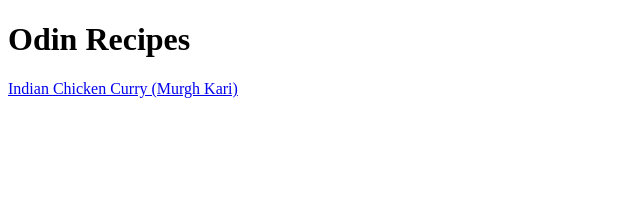
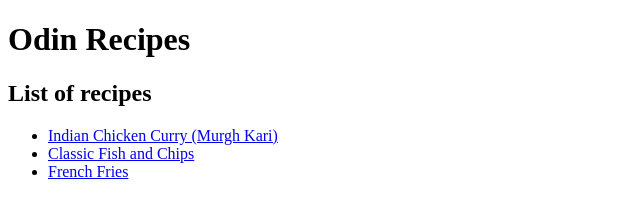
Before and after one commit to HuTrainningGit/odin-recipes, a plain HTML site: page index.html in a window 1280 px wide. Shown: the whole page, without its empty margins (0-640 px from the left). Drawn offline with Linux system fonts and the light colour scheme.

Commit message:
Update index.html

```diff
--- a/index.html
+++ b/index.html
@@ -6,6 +6,20 @@
     </head>
     <body>
         <h1>Odin Recipes</h1>
-        <a href="recipes/murgh-kari.html">Indian Chicken Curry (Murgh Kari)</a>
+        <section>
+            <h2>List of recipes</h2>
+            <ul>
+                <li>
+                    <a href="recipes/murgh-kari.html">Indian Chicken Curry (Murgh Kari)</a>
+                </li>
+                <li>
+                    <a href="recipes/classic-fish-and-chips.html">Classic Fish and Chips</a>
+                </li>
+                <li>
+                    <a href="recipes/french-fries.html">French Fries</a>
+                </li>
+            </ul>
+        </section>
+
     </body>
 </html>
```
